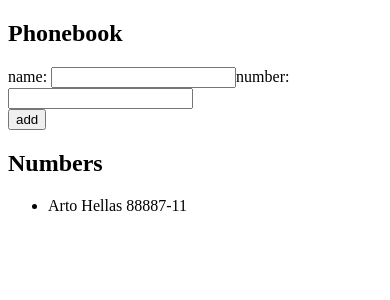
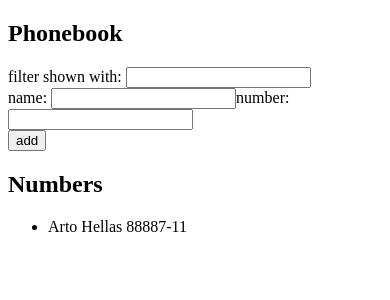
Before and after one commit to amilcaroswaldo/fullstackopen, a React (Vite) app in the folder part2/phonebook/: page / in a window 390 px wide. Shown: the top 300 px of the page. Built offline with nearby package versions, Linux system fonts and the light colour scheme.

Commit message:
2.9*: The Phonebook Step4

```diff
--- a/part2/phonebook/src/App.jsx
+++ b/part2/phonebook/src/App.jsx
@@ -4,15 +4,16 @@ const App = () => {
   const [persons, setPersons] = useState([
     { name: 'Arto Hellas', number: "88887-11" }
   ])
+  let auxPerson;
   const [newName, setNewName] = useState('')
   const [newNumber, setNumber] = useState('')
   const addName = (event) => {
     event.preventDefault()
-    const findDuplicates= persons.findIndex(person => person.name ===newName)
-    if (findDuplicates !==-1) {
+    const findDuplicates = persons.findIndex(person => person.name === newName)
+    if (findDuplicates !== -1) {
       alert(`${newName} is already added to phonebook`)
     }
-    else{
+    else {
       const objName = {
         name: newName, number: newNumber
       }
@@ -27,22 +28,36 @@ const App = () => {
     const sourceNumber = event.target.value
     setNumber(sourceNumber)
   }
+  const handleFilterPersons = event => {
+    const name = event.target.value
+    const lower = String(name).toLowerCase();
+    const filterPerson = persons.filter(person => {
+      const nameList = person.name.toString().toLowerCase()
+      return nameList.includes(lower)
+    })
+    auxPerson = persons
+    console.log(name, auxPerson);
+    if (filterPerson.length > 0) setPersons(filterPerson)
+    if (name === "") setPersons(auxPerson)
+  }
   return (
     <div>
       <h2>Phonebook</h2>
+      filter shown with: <input onChange={handleFilterPersons} />
+      <br />
       <form onSubmit={addName}>
         <div>
-          name: <input  onChange={handleNameChange} value={newName}/>
-          number: <input  onChange={handleNumberChange} value={newNumber}/>
+          name: <input onChange={handleNameChange} value={newName} />
+          number: <input onChange={handleNumberChange} value={newNumber} />
         </div>
         <div>
           <button
-          type="submit">add</button>
+            type="submit">add</button>
         </div>
       </form>
       <h2>Numbers</h2>
       <ul>
-        {persons.map((person,i) =>
+        {persons.map((person, i) =>
           <li key={i}> {person.name} {person.number}</li>
         )}
       </ul>
```
